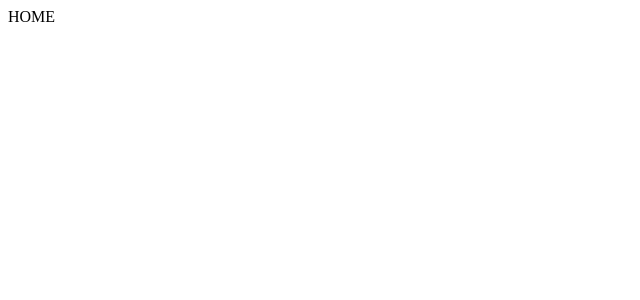
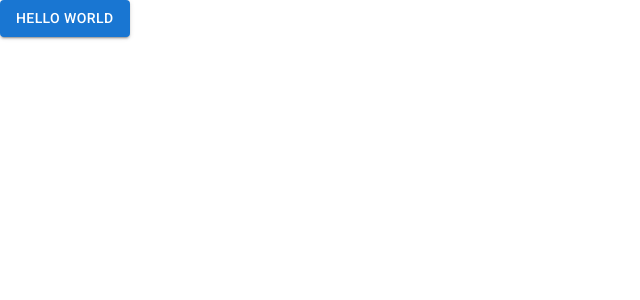
Before and after one commit to sebavuye/pokemon-dashboard-graphql, a React (Vite) app: page / in a window 1280 px wide. Shown: the top 300 px of the page, without its empty margins (0-640 px from the left). Built offline with nearby package versions, Linux system fonts and the light colour scheme.

Commit message:
chore: add mui

```diff
--- a/index.html
+++ b/index.html
@@ -2,7 +2,7 @@
 <html lang="en">
   <head>
     <meta charset="UTF-8" />
-    <meta name="viewport" content="width=device-width, initial-scale=1.0" />
+    <meta name="viewport" content="initial-scale=1, width=device-width" />
     <title>Pokemon Dashboard - GraphQL</title>
   </head>
   <body>
--- a/package.json
+++ b/package.json
@@ -10,6 +10,11 @@
     "preview": "vite preview"
   },
   "dependencies": {
+    "@emotion/react": "^11.11.3",
+    "@emotion/styled": "^11.11.0",
+    "@fontsource/roboto": "^5.0.8",
+    "@mui/icons-material": "^5.15.2",
+    "@mui/material": "^5.15.2",
     "react": "^18.2.0",
     "react-dom": "^18.2.0"
   },
--- a/src/App.tsx
+++ b/src/App.tsx
@@ -1,5 +1,15 @@
+import Button from "@mui/material/Button";
+
+function ButtonUsage() {
+  return <Button variant="contained">Hello world</Button>;
+}
+
 function App() {
-  return <div>HOME</div>;
+  return (
+    <div>
+      <ButtonUsage />
+    </div>
+  );
 }
 
 export default App;
--- a/src/main.tsx
+++ b/src/main.tsx
@@ -1,9 +1,16 @@
 import React from "react";
 import ReactDOM from "react-dom/client";
 import App from "./App.tsx";
+import CssBaseline from "@mui/material/CssBaseline";
+
+import "@fontsource/roboto/300.css";
+import "@fontsource/roboto/400.css";
+import "@fontsource/roboto/500.css";
+import "@fontsource/roboto/700.css";
 
 ReactDOM.createRoot(document.getElementById("root")!).render(
   <React.StrictMode>
+    <CssBaseline />
     <App />
   </React.StrictMode>,
 );
```
Also changed, not shown: 1 other file (tests, documents, lock files or other folders).
